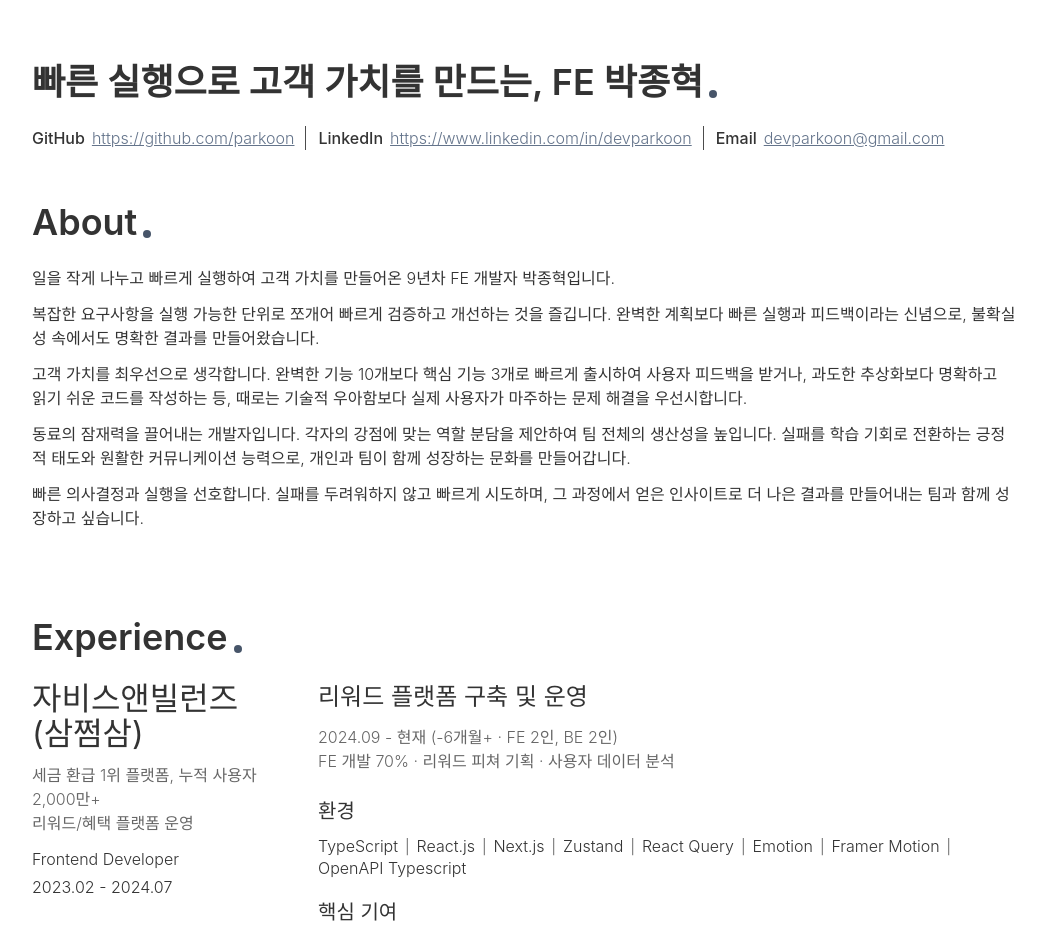
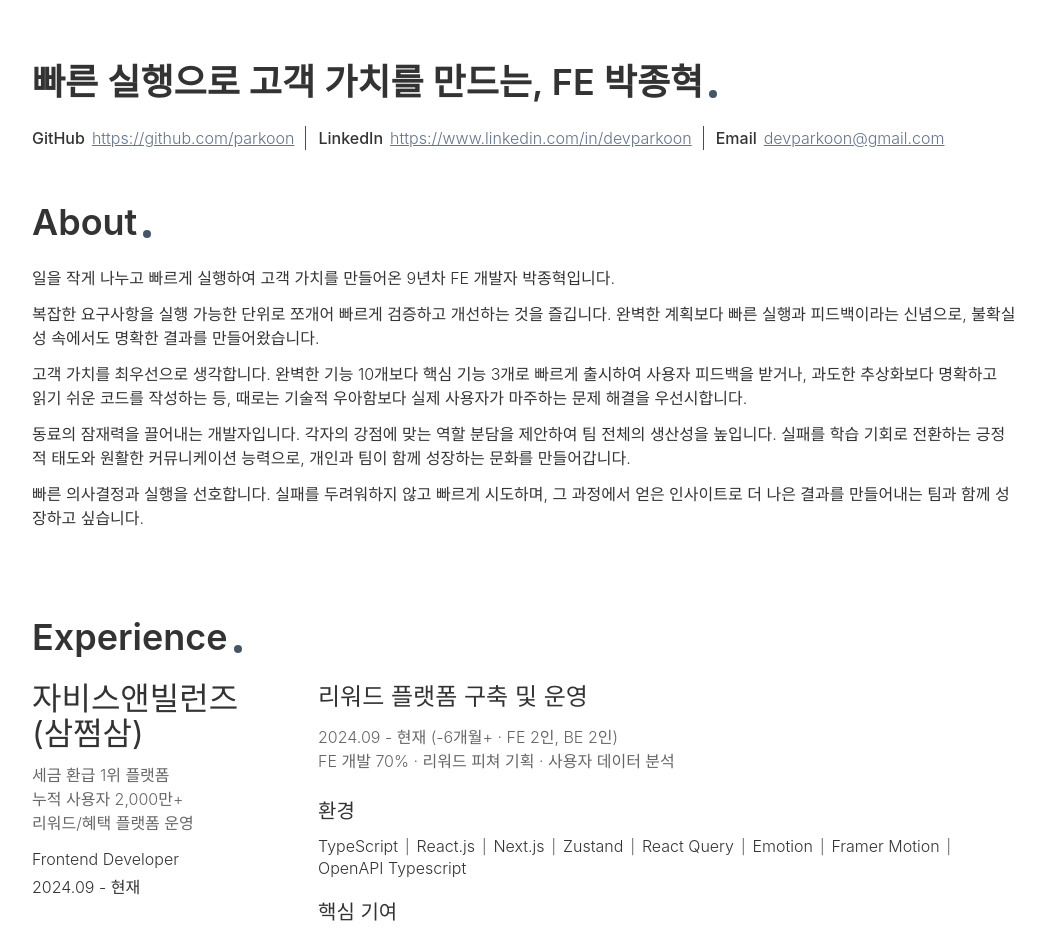
Before and after one commit to parkoon/about, a React (Vite) app: page / in a window 1280 px wide. Shown: the top 937 px of the page, without its empty margins (116-1161 px from the left). Built offline with nearby package versions, Linux system fonts and the light colour scheme; a web font is replaced by a local one.

Commit message:
fix: 데이터 수정

```diff
--- a/src/data/index.ts
+++ b/src/data/index.ts
@@ -43,12 +43,13 @@ export const EXPERIENCE: WorkExperience[] = [
   {
     corp: "자비스앤빌런즈 (삼쩜삼)",
     about: [
-      "세금 환급 1위 플랫폼, 누적 사용자 2,000만+",
+      "세금 환급 1위 플랫폼",
+      "누적 사용자 2,000만+",
       "리워드/혜택 플랫폼 운영",
     ],
     position: "Frontend Developer",
-    from: "2023.02",
-    to: "2024.07",
+    from: "2024.09",
+    to: "",
     features: [
       {
         title: "리워드 플랫폼 구축 및 운영",
@@ -186,7 +187,7 @@ export const EXPERIENCE: WorkExperience[] = [
     corp: "한국신용데이터",
     position: "Frontend Developer",
     about: [
-      `Series C 핀테크 유니콘, 기업가치 1조원`,
+      `Series C 핀테크 유니콘`,
       `소상공인 금융·경영 플랫폼 '캐시노트' 운영`,
     ],
     from: "2021.06",
@@ -278,7 +279,7 @@ export const EXPERIENCE: WorkExperience[] = [
     ],
   },
   {
-    corp: "퀄슨 (Qaulson)",
+    corp: "퀄슨",
     about: [
       "에듀테크 스타트업",
       "리얼클래스, 21세기영어 등 영어 교육 서비스 운영",
```
